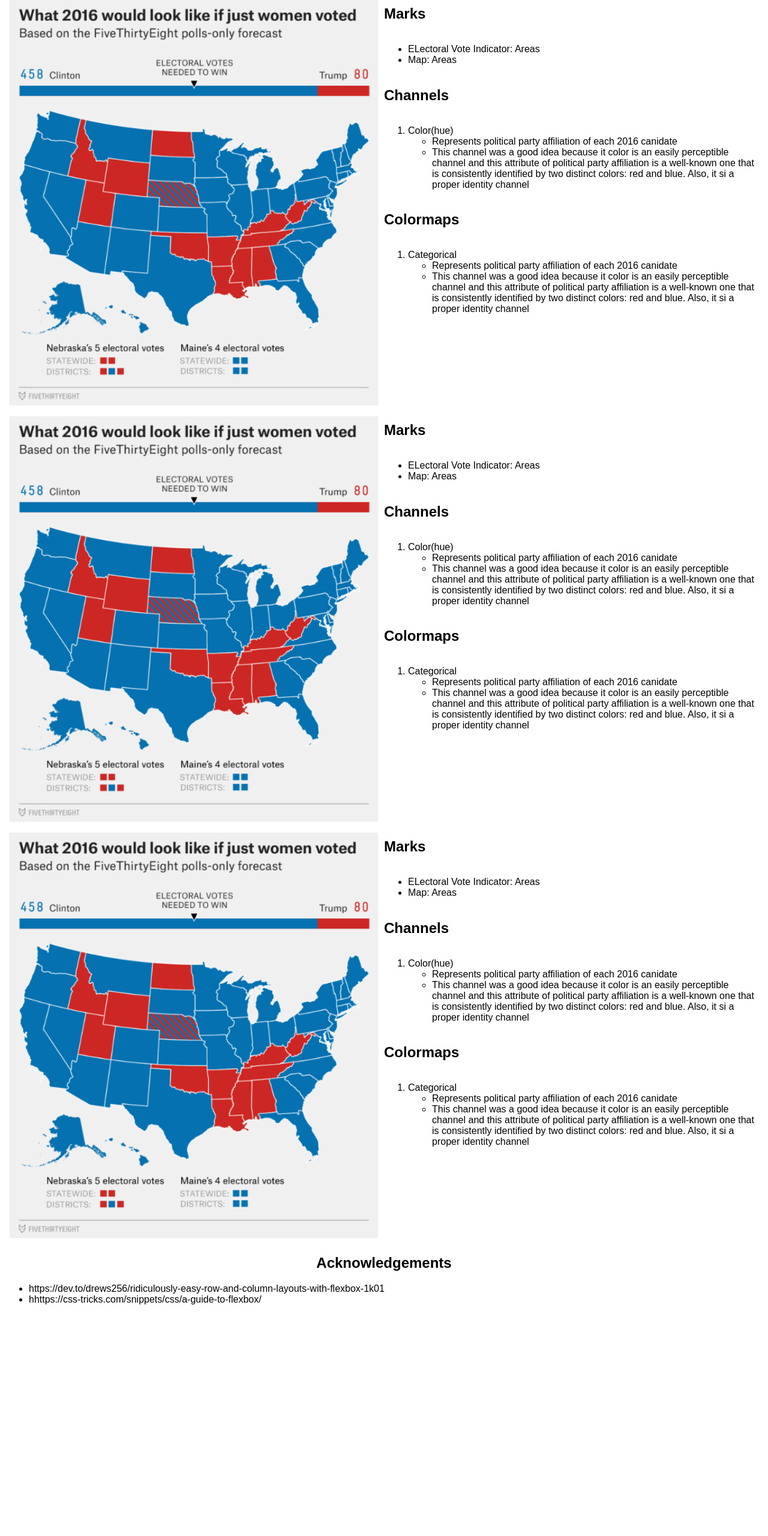
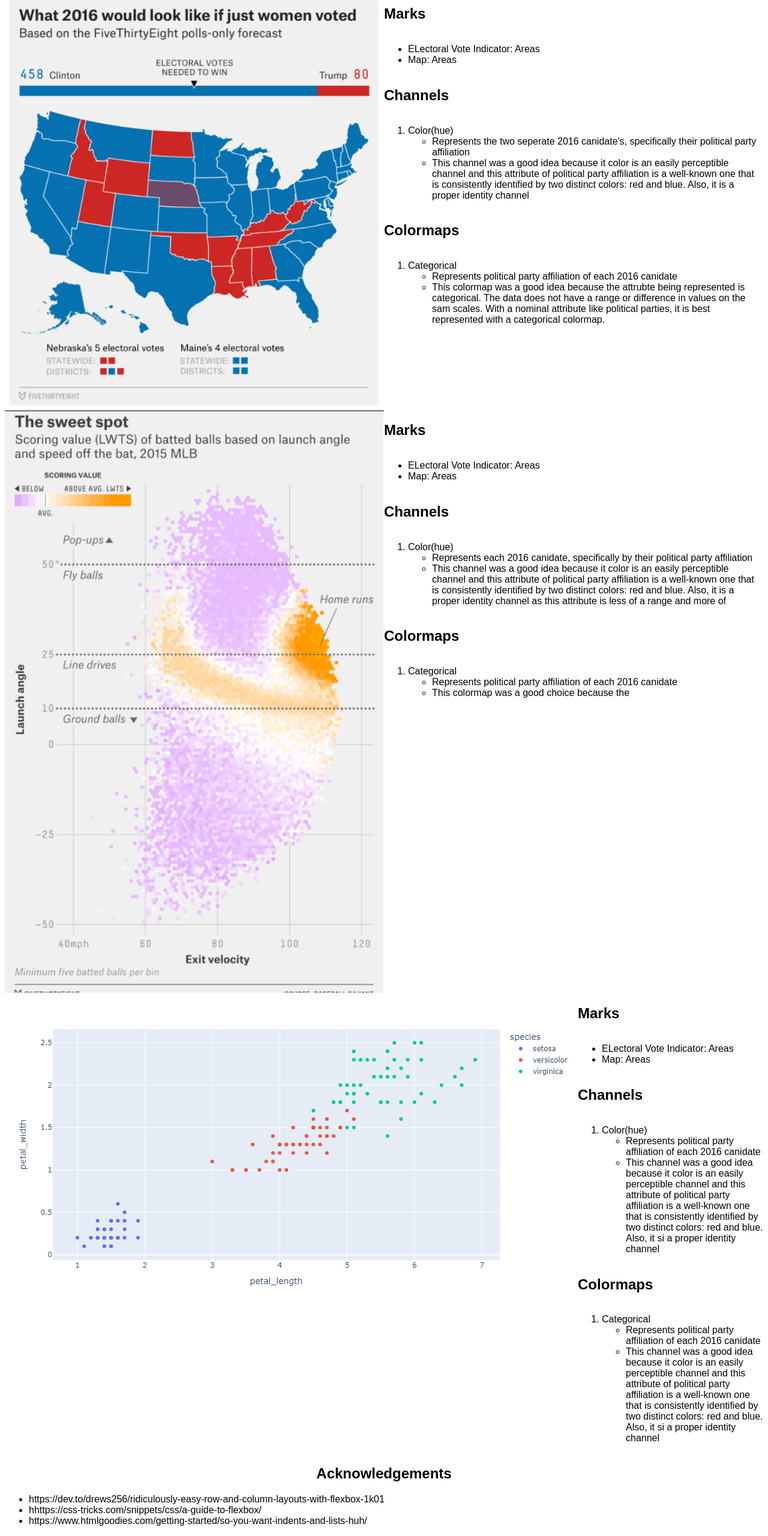
Before and after one commit to DS4200-S23-Class/hw-03-hw-03-anushka-and-monisha, a plain HTML site: page index.html in a window 1280 px wide. Shown: the part 130-2690 px from the top of the page at 60% size. Before the commit the page ends 2321 px from the top, so only its background shows below. Drawn offline with Linux system fonts and the light colour scheme; files whose address does not match are found by name.

Commit message:
my part done

```diff
--- a/index.html
+++ b/index.html
@@ -3,8 +3,10 @@
 
 <head>
     <meta charset=utf-8/>
+
     <!--creating link to style sheet-->
     <link rel="stylesheet", href="style.css">
+
     <!--titling website-->
     <title>hw-03</title>
 </head>
@@ -18,7 +20,7 @@
     <!--creating button using js-->
      <div>
 
-        <!--use js function to diaply how many times a button has been clicked-->
+        <!--use js function to disply how many times a button has been clicked-->
         <button type="button" onClick="buttonClicked()">"Click me"</button>
 
         <div id ="button-div" class ="gen">
@@ -33,7 +35,7 @@
 
         <!--create flexbox column for vis1 img-->
         <div class = 'column'>
-            <img src= "C:\Users\monis\Documents\DS4200\hw-03-hw-03-anushka-and-monisha\img\vis1.png">
+            <img src= "img\vis1.png">
         </div>
 
         <!--create flexbox column for vis1 answers-->
@@ -51,8 +53,8 @@
             <ol>
                 <li>Color(hue)
                 <ul>
-                    <li>Represents political party affiliation of each 2016 canidate
-                    <li>This channel was a good idea because it color is an easily perceptible channel and this attribute of political party affiliation is a well-known one that is consistently identified by two distinct colors: red and blue. Also, it si a proper identity channel
+                    <li>Represents the two seperate 2016 canidate's, specifically their political party affiliation
+                    <li>This channel was a good idea because it color is an easily perceptible channel and this attribute of political party affiliation is a well-known one that is consistently identified by two distinct colors: red and blue. Also, it is a proper identity channel
                 </ul>
             </ol>
 
@@ -61,7 +63,7 @@
                 <li>Categorical
                 <ul>
                     <li>Represents political party affiliation of each 2016 canidate
-                    <li>This channel was a good idea because it color is an easily perceptible channel and this attribute of political party affiliation is a well-known one that is consistently identified by two distinct colors: red and blue. Also, it si a proper identity channel
+                    <li>This colormap was a good idea because the attrubte being represented is categorical. The data does not have a range or difference in values on the sam scales. With a nominal attribute like political parties, it is best represented with a categorical colormap.
                 </ul>
             </ol>
 
@@ -76,7 +78,7 @@
 
         <!--create flexbox column for vis2 img-->
         <div class = 'column'>
-            <img src= "C:\Users\monis\Documents\DS4200\hw-03-hw-03-anushka-and-monisha\img\vis1.png">
+            <img src= "img\vis2.png">
         </div>
 
         <!--create flexbox column for vis2 answers-->
@@ -94,8 +96,8 @@
             <ol>
                 <li>Color(hue)
                 <ul>
-                    <li>Represents political party affiliation of each 2016 canidate
-                    <li>This channel was a good idea because it color is an easily perceptible channel and this attribute of political party affiliation is a well-known one that is consistently identified by two distinct colors: red and blue. Also, it si a proper identity channel
+                    <li>Represents each 2016 canidate, specifically by their political party affiliation
+                    <li>This channel was a good idea because it color is an easily perceptible channel and this attribute of political party affiliation is a well-known one that is consistently identified by two distinct colors: red and blue. Also, it is a proper identity channel as this attribute is less of a range and more of
                 </ul>
             </ol>
 
@@ -104,8 +106,7 @@
                 <li>Categorical
                 <ul>
                     <li>Represents political party affiliation of each 2016 canidate
-                    <li>This channel was a good idea because it color is an easily perceptible channel and this attribute of political party affiliation is a well-known one that is consistently identified by two distinct colors: red and blue. Also, it si a proper identity channel
-                </ul>
+                    <li>This colormap was a good choice because the
             </ol>
 
         </div>
@@ -117,7 +118,7 @@
 
         <!--create flexbox column for created vis-->
         <div class = 'column'>
-            <img src= "C:\Users\monis\Documents\DS4200\hw-03-hw-03-anushka-and-monisha\img\vis1.png">
+            <img src= "img\vis3.png">
         </div>
 
         <!--create flexbox column for created vis-->
@@ -156,8 +157,9 @@
     <h2 id = 'centered'>Acknowledgements</h2>
     <div>
         <ul>
-          <li>https://dev.to/drews256/ridiculously-easy-row-and-column-layouts-with-flexbox-1k01</li>
-          <li>hhttps://css-tricks.com/snippets/css/a-guide-to-flexbox/</li>
+          <li>https://dev.to/drews256/ridiculously-easy-row-and-column-layouts-with-flexbox-1k01
+          <li>hhttps://css-tricks.com/snippets/css/a-guide-to-flexbox/
+          <li>https://www.htmlgoodies.com/getting-started/so-you-want-indents-and-lists-huh/
         </ul>
     </div>
 
--- a/main.js
+++ b/main.js
@@ -1,14 +1,18 @@
 
+/* initialize varaible to count*/
+let count = 0;
 
-let count = 0
+/* create function to count number of times button is clicked*/
 function buttonClicked() {
 	console.log("button was clicked");
 
+	/* increase count each time button is clicked*/
 	count += 1
 
+	/* change button division text */
 	let newText = "Button was clicked:";
 
 	let buttonDiv = document.getElementById("button-div");
 
 	buttonDiv.innerHTML = newText + count;
-}
+};
--- a/style.css
+++ b/style.css
@@ -3,7 +3,7 @@ body {
     font-family: Arial;
 }
 
-/* Create id tage for all centered text */
+/* Create id tag for all centered text */
 #centered {
     text-align: center;
 }
```
Also changed, not shown: img/vis3.png (added).
